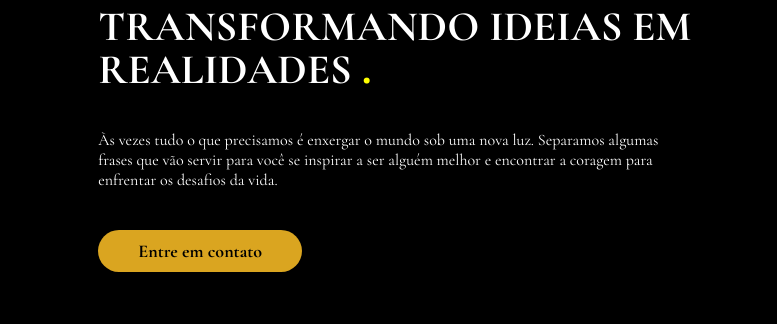
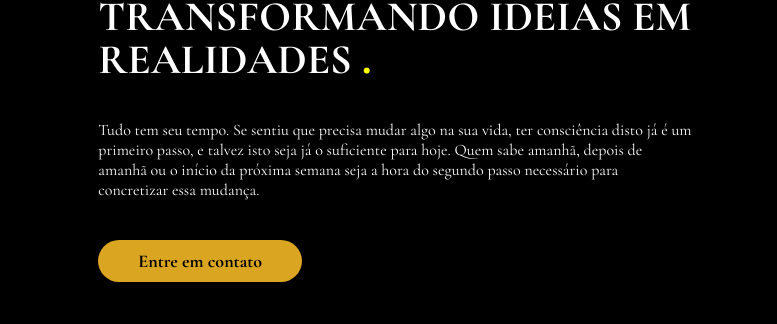
Before and after one commit to eduardajustus/portf-lio, a plain HTML site: page index.html in a window 1280 px wide. Shown: the part 228-552 px from the top of the page, 0-777 px from the left. Drawn offline with nearby package versions, Linux system fonts and the light colour scheme; grey boxes are pictures that could not be loaded; a web font is replaced by a local one.

Commit message:
Update index.html

```diff
--- a/index.html
+++ b/index.html
@@ -42,7 +42,7 @@
                     <div class="flex">
                         <div class="txt-topo-site">
                             <h1>TRANSFORMANDO IDEIAS EM REALIDADES <span>.</span></h1>
-                            <p>Às vezes tudo o que precisamos é enxergar o mundo sob uma nova luz. Separamos algumas frases que vão servir para você se inspirar a ser alguém melhor e encontrar a coragem para enfrentar os desafios da vida.</p>
+                            <p>Tudo tem seu tempo. Se sentiu que precisa mudar algo na sua vida, ter consciência disto já é um primeiro passo, e talvez isto seja já o suficiente para hoje. Quem sabe amanhã, depois de amanhã ou o início da próxima semana seja a hora do segundo passo necessário para concretizar essa mudança.</p>
 
                             <div class="btn-contato">
                                 <a href="#contato">
```
